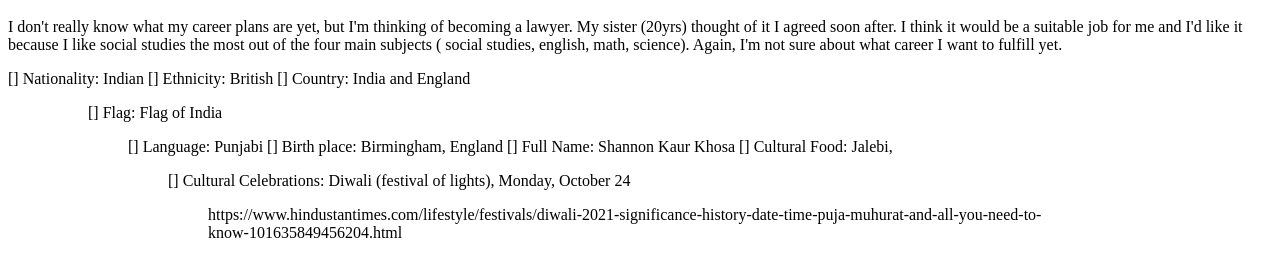
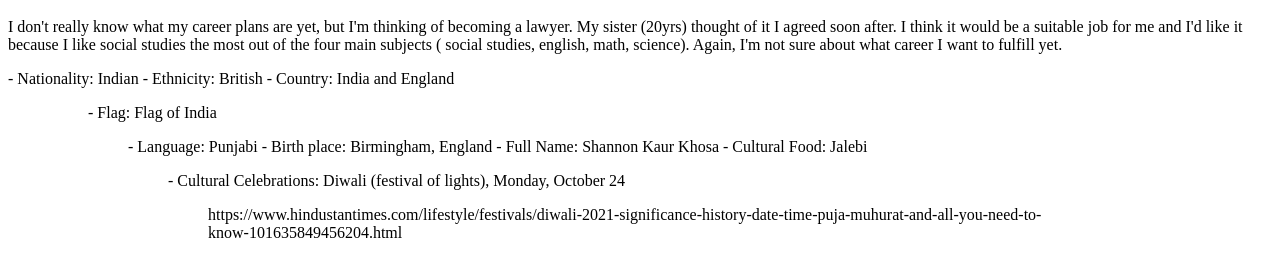
Before and after one commit to shannonkhosa/shannonkhosa.github.io, a plain HTML site: page index.html in a window 1280 px wide. Shown: the part 204-480 px from the top of the page. Drawn offline with Linux system fonts and the light colour scheme.

Commit message:
Update index.html

```diff
--- a/index.html
+++ b/index.html
@@ -26,19 +26,31 @@ About me
 <body>
 
 
-<p>[] Nationality: Indian
-[] Ethnicity: British
-[] Country: India and England <blockquote cite="https://geology.com/world/india-satellite-image.shtml">
-<!--  Date Accessed: 20220228 -->  <blockquote cite="https://www.britannica.com/place/Birmingham-England">
+<p>- Nationality: Indian
+
+- Ethnicity: British
+
+- Country: India and England
+<blockquote cite="https://geology.com/world/india-satellite-image.shtml">
 <!--  Date Accessed: 20220228 -->
-[] Flag: Flag of India <blockquote cite="https://en.wikipedia.org/wiki/Flag_of_India">
+<blockquote cite="https://www.britannica.com/place/Birmingham-England">
 <!--  Date Accessed: 20220228 -->
-[] Language: Punjabi
-[] Birth place: Birmingham, England
-[] Full Name: Shannon Kaur Khosa
-[] Cultural Food: Jalebi, <blockquote cite="https://recipes.timesofindia.com/recipes/jalebi/rs53099699.cms">
+- Flag: Flag of India
+<blockquote cite="https://en.wikipedia.org/wiki/Flag_of_India">
 <!--  Date Accessed: 20220228 -->
-[] Cultural Celebrations: Diwali (festival of lights), Monday, October 24 <blockquote cite="https://www.hindustantimes.com/lifestyle/festivals/diwali-2021-significance-history-date-time-puja-muhurat-and-all-you-need-to-know-101635849456204.html">
+
+- Language: Punjabi
+
+- Birth place: Birmingham, England
+
+- Full Name: Shannon Kaur Khosa
+
+- Cultural Food: Jalebi
+<blockquote cite="https://recipes.timesofindia.com/recipes/jalebi/rs53099699.cms">
+<!--  Date Accessed: 20220228 -->
+
+- Cultural Celebrations: Diwali (festival of lights), Monday, October 24
+<blockquote cite="https://www.hindustantimes.com/lifestyle/festivals/diwali-2021-significance-history-date-time-puja-muhurat-and-all-you-need-to-know-101635849456204.html">
 <!--  Date Accessed: 20220228 -->https://www.hindustantimes.com/lifestyle/festivals/diwali-2021-significance-history-date-time-puja-muhurat-and-all-you-need-to-know-101635849456204.html
 
 </body>
```
